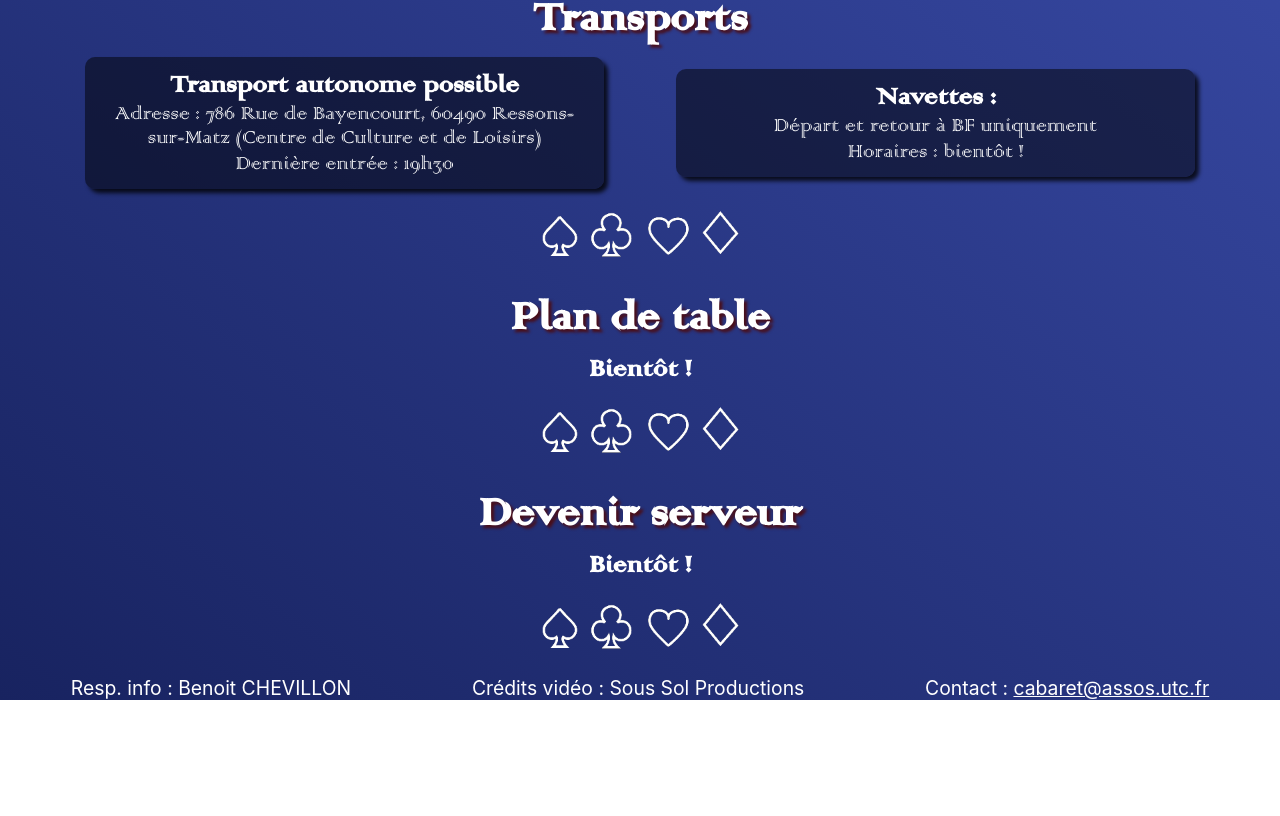
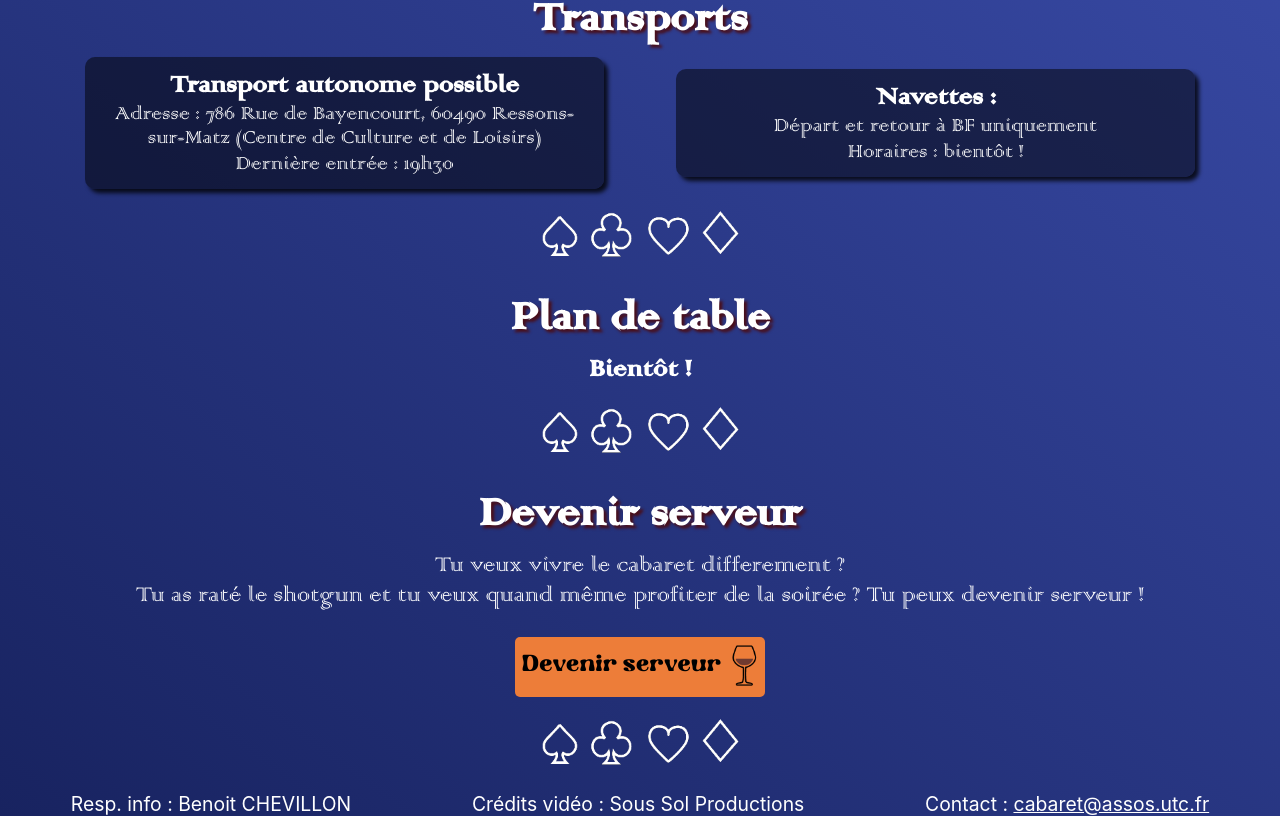
Before and after one commit to BChevillon/cabaret-utc-2023, a React (Create React App) app: page / in a window 1280 px wide. Shown: the part 1721-2537 px from the top of the page. Before the commit the page ends 2421 px from the top, so only its background shows below. Built offline with nearby package versions, Linux system fonts and the light colour scheme.

Commit message:
Add waiters form

```diff
--- a/src/components/Home.js
+++ b/src/components/Home.js
@@ -8,8 +8,7 @@ import Countdown from './Countdown'
 
 import videoSource from "../assets/cabaretA21_extrait.mp4";
 import logoTexte from "../assets/logo_texte.png"
-//import glass from "../assets/glass.png";
-import dancers from "../assets/dancers.png";
+//import dancers from "../assets/dancers.png";
 
 
 
@@ -47,21 +46,22 @@ export default function Home() {
           ></iframe>
         </div>
 
-        <div className="forms" style={{zIndex: "1"}}>
-          {/*
+        {/*<div className="forms" style={{zIndex: "1"}}>
+
           <a href="">
             <button class='btn-slack'>
               Devenir serveur
               <img src={glass} alt="Logo serveur" />
             </button>
-          </a>*/}
-          {/*
+          </a>*
+          {
             <button class='btn-slack' onClick={() => document.location.href='https://docs.google.com/forms/d/e/1FAIpQLSdtiWEHgKzNO2KcxJwdJMKkGXGwQgkbTqtq8i-DfoaCaSnrDg/viewform'}>
                 Devenir artiste
                 <img src={dancers} alt="Logo serveur" />
             </button>
-            */}
+
         </div>
+          */}
     </div>
   );
 };
--- a/src/components/Waiter.js
+++ b/src/components/Waiter.js
@@ -1,13 +1,23 @@
 import React from "react";
 
 //import "../css/Waiter.css";
+import glass from "../assets/glass.png";
 import welcome from "../assets/welcome.png";
 
 export default function Waiter() {
   return (
     <div className="waiter">
       <h1>Devenir serveur</h1>
-      <h2>Bientôt !</h2>
+      <p style={{fontSize: "1.35em"}}>Tu veux vivre le cabaret differement ?</p>
+      <p style={{marginBottom: "1em", fontSize: "1.35em"}}>Tu as raté le shotgun et tu veux quand même profiter de la soirée ? Tu peux devenir serveur !</p>
+      <div style={{margin: "0 auto", width: "250px"}}>
+        <a href="" style={{textDecoration: "none"}}>
+          <button class='btn-slack'>
+            Devenir serveur
+            <img src={glass} alt="Logo serveur" />
+          </button>
+        </a>
+      </div>
     </div>
   );
 };
--- a/src/index.css
+++ b/src/index.css
@@ -105,6 +105,7 @@ p {
 }
 
 button {
+  text-decoration: none;
   cursor: pointer;
   display: flex;
   align-items: center;
@@ -113,21 +114,20 @@ button {
   border-radius: 5px;
   border: none;
   font-size: 24px;
-  width: 300px;
-  height: 70px;
+  width: 250px;
+  height: 60px;
   text-align: center;
   font-family: "Codigra";
 }
 
 .btn-slack {
+  margin: 0;
+  padding: 0;
+  font-size: 1.2em;
   background: #ED7D39;
 }
 
-.btn-slack a {
-  text-decoration: none;
-  color: black;
-}
 
 button img {
-  width: 40px;
+  width: 30px;
 }
```
